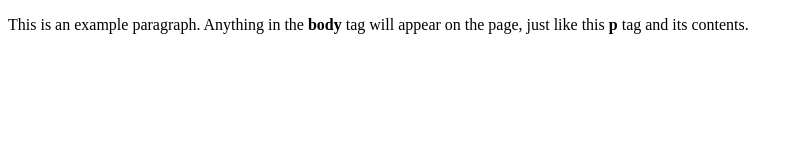
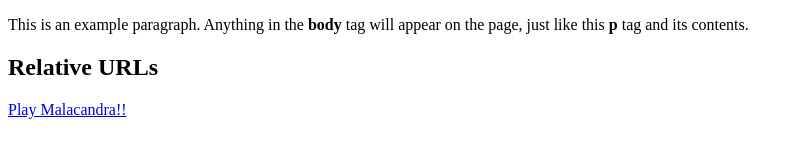
Before and after one commit to alithorn00/alithorn00.github.io, a plain HTML site: page index.html in a window 1280 px wide. Shown: the whole page, without its empty margins (0-800 px from the left). Drawn offline with Linux system fonts and the light colour scheme.

Commit message:
Update index.html
attempt to link another html page

```diff
--- a/index.html
+++ b/index.html
@@ -5,5 +5,9 @@
   </head>
   <body>
     <p>This is an example paragraph. Anything in the <strong>body</strong> tag will appear on the page, just like this <strong>p</strong> tag and its contents.</p>
+
+      <h2>Relative URLs</h2>
+    <p><a href="Malacandra.html">Play Malacandra!!</a></p>
+
   </body>
 </html>
```
